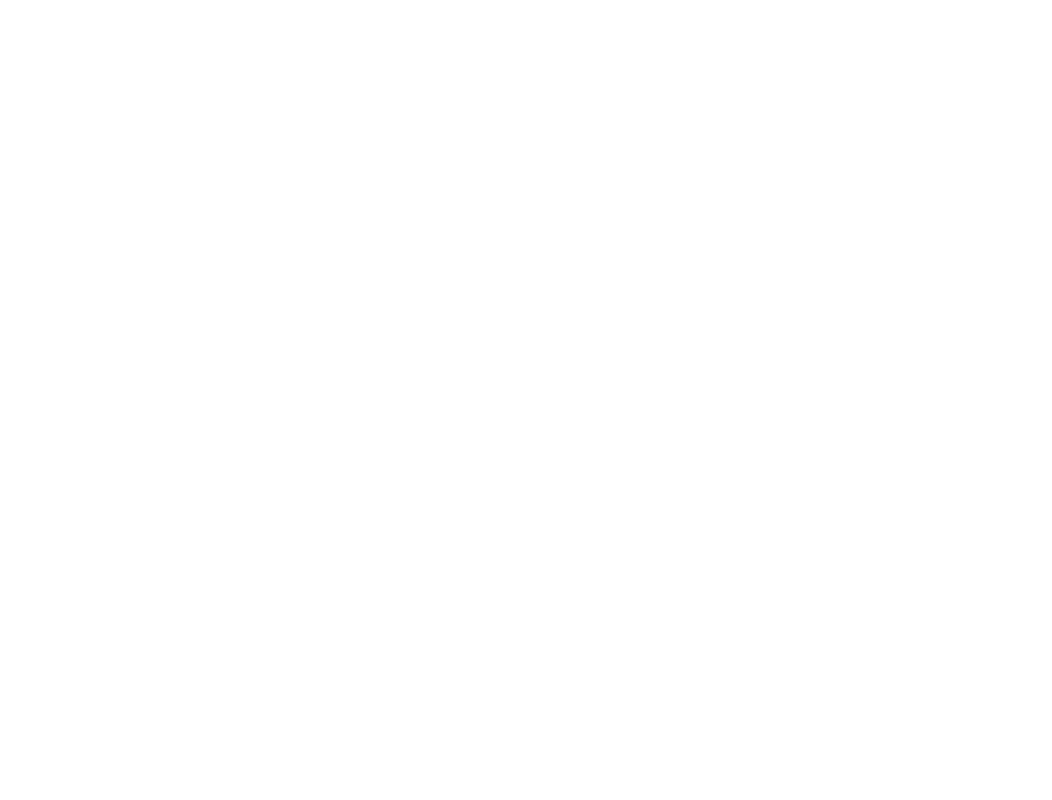
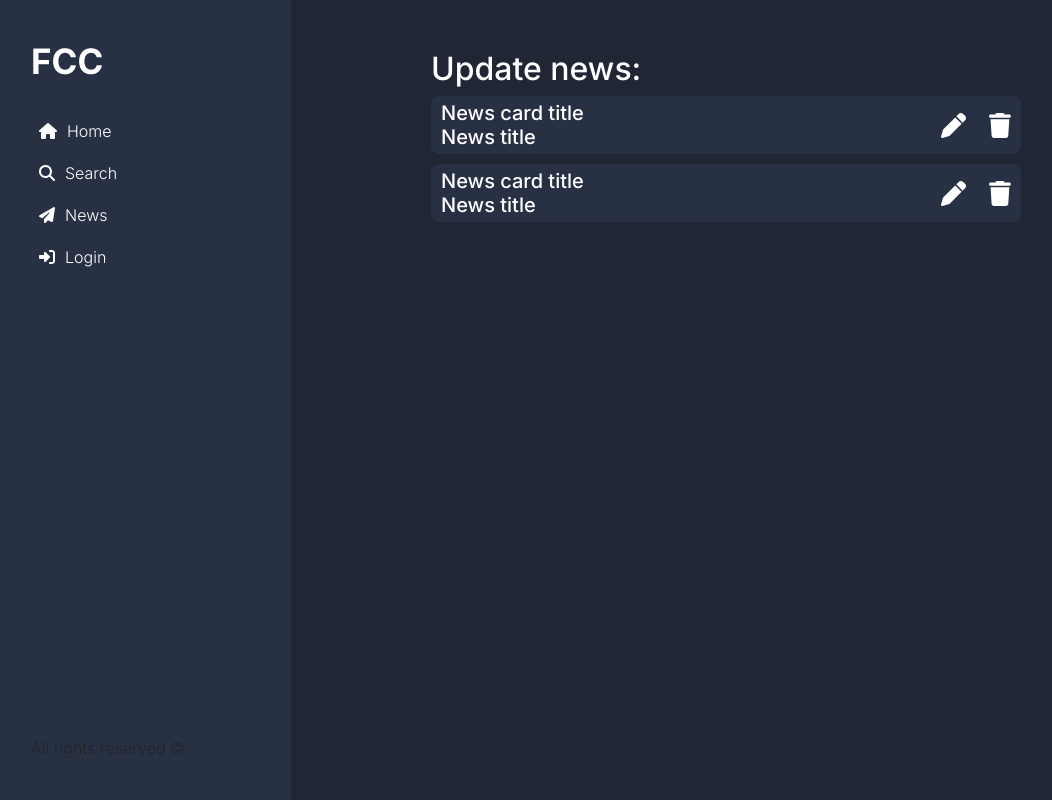
Before and after one commit to Cancellier27/personal_blog, a React (Create React App) app in the folder frontend/: page /delete-news in a window 1280 px wide. Before the commit this address had no page. Shown: the whole page, without its empty margins (9-1061 px from the left). Built offline with nearby package versions, Linux system fonts and the light colour scheme.

Commit message:
creating the upload news page

```diff
--- a/frontend/src/components/add_news/index.jsx
+++ b/frontend/src/components/add_news/index.jsx
@@ -11,6 +11,8 @@ import Button from "react-bootstrap/Button"
 
 export default function AddNews() {
   const [authorName, setAuthorName] = useState("")
+  const [loginClass, setLoginClass] = useState("")
+  const navigate = useNavigate()
 
   useEffect(() => {
     // get current user key
@@ -37,15 +39,44 @@ export default function AddNews() {
 
   async function handleSubmit(event) {
     event.preventDefault()
+    const newsCreatedMsg = document.querySelector(".news-created-msg")
+    const newsForm = document.querySelector(".news-form")
+    const cardTitle = document.querySelector(".card-title-input").value
+    const cardDescription = document.querySelector(
+      ".card-description-input"
+    ).value
+    const newsTitle = document.querySelector(".news-title-input").value
+    const newsDescription = document.querySelector(
+      ".news-description-input"
+    ).value
+    const publishDate = getTodayDate()
 
-    let cardTitle = document.querySelector("#cardTitle").value
-    let cardDescription = document.querySelector("#cardDescription").value
-    let newsTitle = document.querySelector("#newsTitle").value
-    let newsDescription = document.querySelector("#newsContent").value
-    let publishDate = getTodayDate()
+    try {
+      await axiosInstance
+        .post("/news/create", {
+          cardTitle: cardTitle,
+          cardDescription: cardDescription,
+          newsTitle: newsTitle,
+          newsDescription: newsDescription,
+          publishDate: publishDate,
+          authorName: authorName
+        })
+        .then((res) => {
+          setLoginClass("success-msg")
+          newsCreatedMsg.innerHTML = "New news successfully created!"
 
-    // Create some safety measures in case a field is not populated.
-    // post the information to the backend
+          // reset the form after 2 seconds
+          setTimeout(() => {
+            setLoginClass("")
+            newsCreatedMsg.innerHTML = ""
+            newsForm.reset()
+          }, 2000)
+
+        })
+    } catch (error) {
+      console.error("Error posting the news:", error)
+    }
+
   }
 
   return (
@@ -55,16 +86,21 @@ export default function AddNews() {
         <div>
           <h2>Create a news:</h2>
           <br></br>
-          <Form onSubmit={handleSubmit}>
+          <Form onSubmit={handleSubmit} className="news-form">
             <Form.Label htmlFor="inputPassword5">Card Section</Form.Label>
             <FloatingLabel
               controlId="floatingTextarea"
               label="Card Title. (max 40 char)"
               className="mb-3"
               data-bs-theme="dark"
-
             >
-              <Form.Control as="textarea" placeholder="Card Title (max 40 char)" maxLength={40}/>
+              <Form.Control
+                required
+                as="textarea"
+                className="card-title-input"
+                placeholder="Card Title (max 40 char)"
+                maxLength={40}
+              />
             </FloatingLabel>
 
             <FloatingLabel
@@ -75,14 +111,22 @@ export default function AddNews() {
               maxLength="10"
             >
               <Form.Control
+                required
                 as="input"
+                className="card-description-input"
                 placeholder="Card news brief description"
                 maxLength={150}
               />
             </FloatingLabel>
-            <Button type="">Upload Thumbnail</Button>
-            <br></br>
-            <br></br>
+            <Form.Group
+              data-bs-theme="dark"
+              controlId="formFile"
+              className="mb-3 w-50"
+            >
+              <Form.Label>Upload thumbnail</Form.Label>
+              <Form.Control type="file" />
+            </Form.Group>
+            <hr></hr>
             <Form.Label htmlFor="inputPassword5">News Section</Form.Label>
             <FloatingLabel
               controlId="floatingTextarea"
@@ -90,7 +134,13 @@ export default function AddNews() {
               className="mb-3"
               data-bs-theme="dark"
             >
-              <Form.Control as="textarea" placeholder="News Title" maxLength={100}/>
+              <Form.Control
+                required
+                as="textarea"
+                className="news-title-input"
+                placeholder="News Title"
+                maxLength={100}
+              />
             </FloatingLabel>
             <FloatingLabel
               controlId="floatingTextarea"
@@ -99,16 +149,25 @@ export default function AddNews() {
               data-bs-theme="dark"
             >
               <Form.Control
+                required
                 as="textarea"
+                className="news-description-input"
                 placeholder="News description"
                 style={{height: "100px"}}
               />
             </FloatingLabel>
-            <Button type="">Upload Images</Button>
-            <br></br>
-            <br></br>
+            <Form.Group
+              data-bs-theme="dark"
+              controlId="formFileMultiple"
+              className="mb-3 w-50"
+            >
+              <Form.Label>Upload images</Form.Label>
+              <Form.Control type="file" multiple />
+            </Form.Group>
+            <hr></hr>
             <Button type="Submit">Submit Form</Button>
           </Form>
+          <p className={`news-created-msg ` + loginClass}> </p>
         </div>
       </div>
     </div>
--- a/frontend/src/components/login/index.jsx
+++ b/frontend/src/components/login/index.jsx
@@ -8,7 +8,6 @@ import {useNavigate} from "react-router"
 import {useState} from "react"
 
 export default function LoginPage() {
-  const [LoginStatus, setLoginStatus] = useState(false)
   const [loginClass, setLoginClass] = useState("")
   const navigate = useNavigate()
 
@@ -38,7 +37,6 @@ export default function LoginPage() {
           password: password.toString()
         })
         .then((res) => {
-          setLoginStatus(true)
           setLoginClass("login-success-msg")
           loginMsg.innerHTML = "Success! Redirecting..."
 
@@ -63,7 +61,7 @@ export default function LoginPage() {
 
     // check if a password was inserted
     if (!password || !username) {
-      setLoginClass("login-bad-msg")
+      setLoginClass("error-msg")
       loginMsg.innerHTML = "Invalid email or password. Try again."
       return
     }
@@ -76,7 +74,7 @@ export default function LoginPage() {
           password: password.toString()
         })
         .then((res) => {
-          setLoginClass("login-success-msg")
+          setLoginClass("success-msg")
           loginMsg.innerHTML = "Password updated!"
 
           setTimeout(() => {
--- a/frontend/src/components/login/login.css
+++ b/frontend/src/components/login/login.css
@@ -22,10 +22,10 @@
   font-weight: bold;
 }
 
-.login-success-msg {
+.success-msg {
   color: greenyellow;
 }
 
-.login-bad-msg {
+.error-msg {
   color: red;
 }
--- a/frontend/src/components/nav_bar/index.jsx
+++ b/frontend/src/components/nav_bar/index.jsx
@@ -8,7 +8,8 @@ import {
   faXmark,
   faUser,
   faFileLines,
-  faTrash
+  faTrash,
+  faPen
 } from "@fortawesome/free-solid-svg-icons"
 import {NavLink, useNavigate} from "react-router"
 import {useState, useEffect} from "react"
@@ -75,31 +76,31 @@ export default function NavBar() {
         <nav className="navigation-tag">
           <ul className="nav-items-container">
             <NavLink to="/" className="nav-item">
-              <FontAwesomeIcon icon={faHouse} /> <p>Home</p>
+              <FontAwesomeIcon className="icon" icon={faHouse} /> <p>Home</p>
             </NavLink>
             <li className="nav-item">
-              <FontAwesomeIcon icon={faMagnifyingGlass} />
+              <FontAwesomeIcon icon={faMagnifyingGlass} className="icon" />
               <p>Search</p>
             </li>
             <a className="nav-item">
-              <FontAwesomeIcon icon={faPaperPlane} />
+              <FontAwesomeIcon icon={faPaperPlane} className="icon" />
               <p>News</p>
             </a>
             <NavLink to="/login" className="nav-item">
-              <FontAwesomeIcon icon={faRightToBracket} />
+              <FontAwesomeIcon icon={faRightToBracket} className="icon" />
               <p>Login</p>
             </NavLink>
 
             {isLogged[1] && isAdmin && (
               <>
                 <NavLink to="/add-news" className="nav-item">
-                  <FontAwesomeIcon icon={faFileLines} />
+                  <FontAwesomeIcon icon={faFileLines} className="icon" />
                   <p> Add news</p>
                 </NavLink>
-                <li className="nav-item">
-                  <FontAwesomeIcon icon={faTrash} />
-                  <p> Delete news</p>
-                </li>
+                <NavLink to="/update-news" className="nav-item">
+                  <FontAwesomeIcon icon={faPen} className="icon" />
+                  <p> Update news</p>
+                </NavLink>
               </>
             )}
 
@@ -109,7 +110,7 @@ export default function NavBar() {
                   className="nav-item log-out-container"
                   onClick={handleLogOut}
                 >
-                  <FontAwesomeIcon icon={faXmark} />
+                  <FontAwesomeIcon icon={faXmark} className="log-out-icon" />
                   <p> Log out</p>
                 </li>
                 <li className="nav-item">
--- /dev/null
+++ b/frontend/src/components/update_news/index.jsx
@@ -0,0 +1,47 @@
+import "./update_news.css"
+import NavBar from "../nav_bar"
+import axiosInstance from "../../tools/axios_instance"
+import {useNavigate} from "react-router"
+import {useEffect, useState} from "react"
+import {getTodayDate, getUser} from "../../tools/utils"
+
+import {FontAwesomeIcon} from "@fortawesome/react-fontawesome"
+import {faTrash, faPen} from "@fortawesome/free-solid-svg-icons"
+
+export default function EditNews() {
+  return (
+    <div className="App">
+      <NavBar />
+      <div id="main-section-outermost-container">
+        <h2>Update news:</h2>
+
+        <div className="update-card-main-container">
+
+          <div className="update-card-container">
+            <div className="update-card-titles">
+              <h5>News card title</h5>
+              <h5>News title</h5>
+            </div>
+            <div className="update-card-icons">
+              <FontAwesomeIcon icon={faPen} className="update-card-pen" color="red" />
+              <FontAwesomeIcon icon={faTrash} className="update-card-trash" />
+            </div>
+          </div>
+
+          <div className="update-card-container">
+            <div className="update-card-titles">
+              <h5>News card title</h5>
+              <h5>News title</h5>
+            </div>
+            <div className="update-card-icons">
+              <FontAwesomeIcon icon={faPen} className="update-card-pen" />
+              <FontAwesomeIcon icon={faTrash} className="update-card-trash" />
+            </div>
+          </div>
+
+
+        </div>
+      </div>
+    </div>
+  )
+}
--- /dev/null
+++ b/frontend/src/components/update_news/update_news.css
@@ -0,0 +1,42 @@
+.update-card-container {
+  display: flex;
+  justify-content: space-between;
+  align-items: center;
+  margin-bottom: 10px;
+  padding: 5px 10px;
+  border-radius: 8px;
+  background-color: var(--aside-bar-background-color);
+}
+
+.update-card-container:hover {
+  background-color: var(--nav-hover-color);
+  transform: scale(1.002);
+}
+
+.update-card-container h5 {
+margin: 0;
+}
+
+.update-card-icons {
+  width: 70px;
+  display: flex;
+  justify-content: space-between;
+  align-items: center;
+  font-size: 25px;
+}
+
+.update-card-pen,
+.update-card-trash {
+  cursor: pointer;
+  color: var(--main-text-color);
+}
+
+.update-card-pen:hover {
+ color: yellowgreen;
+ transform: scale(1.2);
+}
+
+.update-card-trash:hover {
+ color: red;
+ transform: scale(1.2);
+}
--- a/frontend/src/index.css
+++ b/frontend/src/index.css
@@ -20,13 +20,17 @@
   margin: 0;
   padding: 0;
   box-sizing: border-box;
-  color: var(--main-text-color);
 
   font-family: "Inter", serif;
   font-optical-sizing: auto;
   font-weight: 300;
   font-style: normal;
 }
+
+p,h1,h2,h3,h4,h5,h6,.icon {
+  color: var(--main-text-color);
+}
+
 
 body {
   margin: 0;
--- a/frontend/src/index.js
+++ b/frontend/src/index.js
@@ -3,11 +3,13 @@ import React from "react"
 import ReactDOM from "react-dom/client"
 import "./index.css"
 import {BrowserRouter, Routes, Route} from "react-router"
+
+// components
 import App from "./App"
 import NewsPage from "./components/news_page"
 import LoginPage from "./components/login"
 import AddNews from "./components/add_news"
-import axios from "axios"
+import UpdateNews from './components/update_news'
 
 const root = ReactDOM.createRoot(document.getElementById("root"))
 
@@ -18,6 +20,7 @@ root.render(
       <Route path="/news/:newsId" element={<NewsPage />} />
       <Route path="/login" element={<LoginPage />} />
       <Route path="/add-news" element={<AddNews />} />
+      <Route path="/delete-news" element={<UpdateNews />} />
     </Routes>
   </BrowserRouter>
 )
```
Also changed, not shown: frontend/src/components/add_news/add_news.css (+7 -0 lines), frontend/src/components/nav_bar/nav_bar.css (+6 -1 lines), frontend/src/components/update_news/update_card/index.jsx (added, +18 -0 lines), 1 other file (tests, documents, lock files or other folders).
